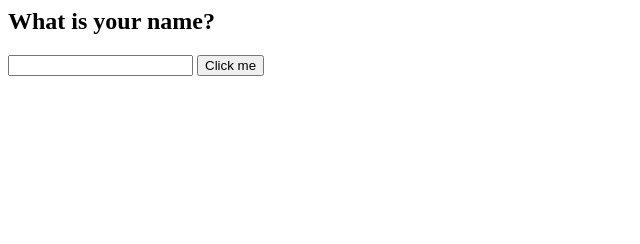
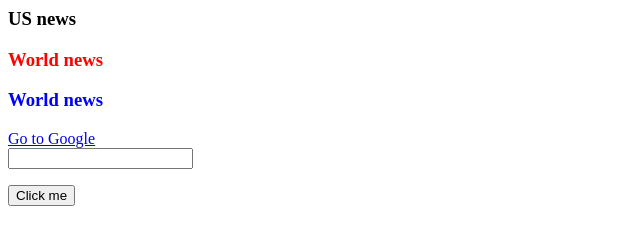
Before and after one commit to ColorCode/greeting, a website: page index.html in a window 1280 px wide. Shown: the whole page, without its empty margins (0-640 px from the left). Drawn offline with Linux system fonts and the light colour scheme.

Commit message:
files from day 2

```diff
--- a/index.html
+++ b/index.html
@@ -1,12 +1,20 @@
 <html>
 
-  <head></head>
+  <head>
+    <link rel="stylesheet" href="styles.css">
+  </head>
 
   <body>
 
     <main>
-      <h2>What is your name?</h2>
-      <input type="text" />
+      <h3>US news</h3>
+      <h3 id="awesome" class="red blue">World news</h3>
+      <h3 id="awesome" class="blue">World news</h3>
+      <a href="https://google.com" target="_blank">Go to Google</a>
+      <form action="">
+        <input type="password" />
+      </form>
+
       <button>Click me</button>
     </main>
 
--- /dev/null
+++ b/styles.css
@@ -0,0 +1,7 @@
+.blue {
+  color: blue;
+}
+
+.red {
+  color: red;
+}
```
Also changed, not shown: package.json (added, +23 -0 lines), 2 other files.
